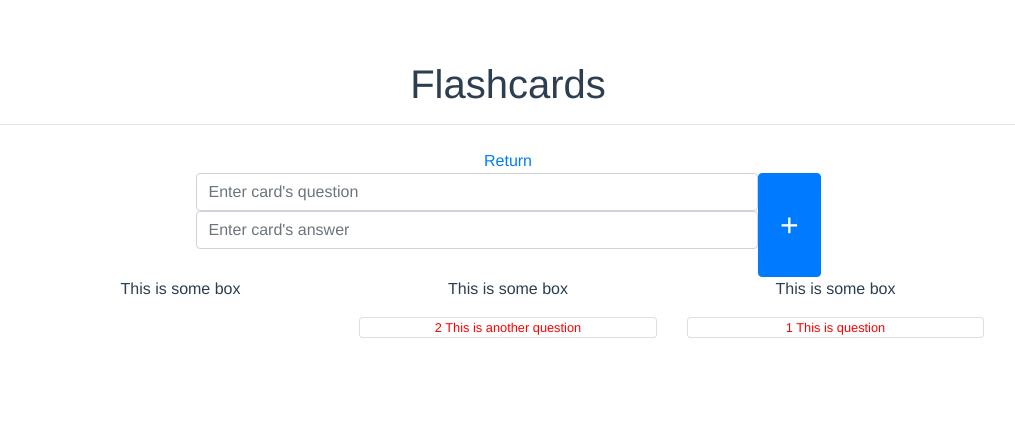
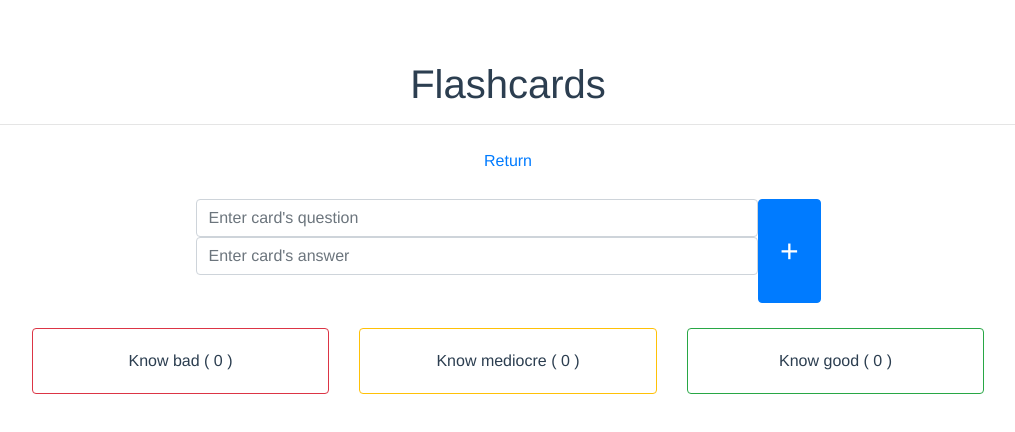
Before and after one commit to irizz/flashcards, a Vue app in the folder client/: page /category in a window 1280 px wide. Shown: the top 432 px of the page, without its empty margins (132-1147 px from the left). Built offline with nearby package versions, Linux system fonts and the light colour scheme.

Commit message:
Added Box component

```diff
--- a/client/src/components/Box.vue
+++ b/client/src/components/Box.vue
@@ -1,18 +1,22 @@
 <template>
   <div>
-    <p>This is some box</p>
-    <CardsList v-bind:cards="cards" />
+    <b-card @click="handleBoxClick" :border-variant="bg">
+      {{boxName}}
+      (
+      {{cards.length}}
+      )
+    </b-card>
   </div>
 </template>
 
 <script>
-  import CardsList from "@/components/CardsList"
-  export default {
-    props: [
-      "cards"
-    ],
-    components: {
-      CardsList
+export default {
+  props: ["cards", "boxName", "bg"],
+  methods: {
+    handleBoxClick() {
+      this.$store.commit("setCurrCards", this.cards);
+      this.$router.push("/cards-list");
     }
   }
+};
 </script>
--- a/client/src/components/Card.vue
+++ b/client/src/components/Card.vue
@@ -1,10 +1,16 @@
 <template>
-  <div>
-    <small v-bind:class="{card}">
-      {{card.id}}
-      {{card.question}}
-    </small>
-  </div>
+  <b-col lg="3">
+    <b-card class="qa-card" no-body>
+      <b-card-header>
+        <strong>Q:</strong>
+        {{card.question}}
+      </b-card-header>
+      <b-card-body>
+        <strong>A:</strong>
+        {{card.answer}}
+      </b-card-body>
+    </b-card>
+  </b-col>
 </template>
 
 <script>
@@ -18,8 +24,10 @@ export default {
 };
 </script>
 
-<style scoped>
-.card {
-  color: red;
+<style>
+.qa-card {
+  text-align: justify;
+  margin-top: 3%;
+  margin-bottom: 2%;
 }
 </style>
--- a/client/src/components/CardsList.vue
+++ b/client/src/components/CardsList.vue
@@ -1,21 +1,28 @@
 <template>
   <div>
-    <Card
-      v-for="(card,key) of cards"
-      v-bind:card="card"
-      v-bind:key="key"
-    />
+    <router-link to="/category">Return</router-link>
+    <b-row align-h="center">
+      <Card v-for="(card,key) of cards" v-bind:card="card" v-bind:key="key" />
+    </b-row>
   </div>
 </template>
 
 <script>
-import Card from "@/components/Card"
+import Card from "@/components/Card";
 export default {
-  props: [
-    "cards"
-  ],
+  data() {
+    return {
+      cards: []
+    };
+  },
+  mounted: function() {
+    this.cards = this.$store.state.currCards;
+  },
   components: {
     Card
   }
-}
+};
 </script>
+
+<style>
+</style>
--- a/client/src/components/Category.vue
+++ b/client/src/components/Category.vue
@@ -6,20 +6,35 @@
         <router-link to="/">Return</router-link>
       </b-col>
     </b-row>
-    <b-row align-h="center">
+    <b-row class="add-card" align-h="center">
       <b-col lg="6">
         <AddCard @add-card="addCard" />
       </b-col>
     </b-row>
     <b-row align-h="center">
       <b-col lg="3">
-        <Box v-bind:cards="cardsLevel1" />
+        <Box
+          v-bind:boxName="'Know bad'"
+          v-bind:cards="cardsLevel1"
+          v-bind:bg="'danger'"
+          class="cards-box"
+        />
       </b-col>
       <b-col lg="3">
-        <Box v-bind:cards="cardsLevel2" />
+        <Box
+          v-bind:boxName="'Know mediocre'"
+          v-bind:cards="cardsLevel2"
+          v-bind:bg="'warning'"
+          class="cards-box"
+        />
       </b-col>
       <b-col lg="3">
-        <Box v-bind:cards="cardsLevel3" />
+        <Box
+          v-bind:boxName="'Know good'"
+          v-bind:cards="cardsLevel3"
+          v-bind:bg="'success'"
+          class="cards-box"
+        />
       </b-col>
     </b-row>
   </div>
@@ -35,23 +50,11 @@ export default {
   },
   beforeMount: function() {
     this.currCategoryName = this.$store.state.currCategoryName;
+    this.cards = this.$store.state.cards;
   },
   data() {
     return {
-      cards: [
-        {
-          id: 1,
-          question: "This is question",
-          answer: "This is answer",
-          level: "3"
-        },
-        {
-          id: 2,
-          question: "This is another question",
-          answer: "This is another answer",
-          level: "2"
-        }
-      ],
+      cards: [],
       currCategoryName: ""
     };
   },
@@ -74,9 +77,20 @@ export default {
         id: lastIdx + 1,
         question: cardObj.question,
         answer: cardObj.answer,
-        level: 3
+        level: 1
       });
     }
   }
 };
 </script>
+
+<style>
+.add-card {
+  margin-top: 2%;
+  margin-bottom: 2%;
+}
+.cards-box:hover {
+  cursor: pointer;
+  color: #007bff;
+}
+</style>
--- a/client/src/router.js
+++ b/client/src/router.js
@@ -2,6 +2,7 @@ import Vue from "vue";
 import Router from "vue-router";
 import Home from "@/components/Home";
 import Category from "@/components/Category";
+import CardsList from "@/components/CardsList"
 
 Vue.use(Router);
 
@@ -15,6 +16,10 @@ export default new Router({
     {
       path: '/category',
       component: Category
+    },
+    {
+      path: '/cards-list',
+      component: CardsList
     }
   ]
 })
--- a/client/src/store.js
+++ b/client/src/store.js
@@ -5,14 +5,23 @@ Vue.use(Vuex);
 export const store = new Vuex.Store({
   state: {
     categories: [],
+    cards: [],
+    currCards: [],
+    currBox: "",
     currCategoryName: ""
   },
   mutations: {
-    addNewCategory (state, newCategoryName) {
+    addNewCategory(state, newCategoryName) {
       state.categories.push(newCategoryName)
     },
     setCurrCategoryName(state, currCategoryName) {
       state.currCategoryName = currCategoryName;
+    },
+    setCurrBox(state, boxLevel) {
+      state.currBox = boxLevel;
+    },
+    setCurrCards(state, currCards) {
+      state.currCards = currCards;
     }
   }
 })
```
